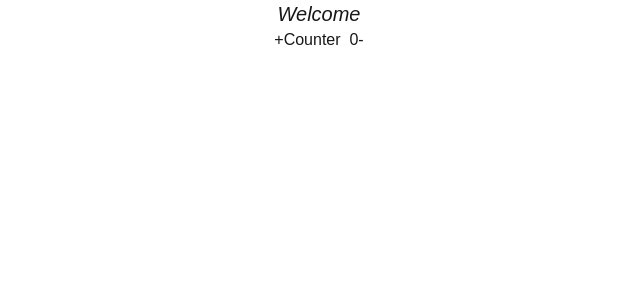
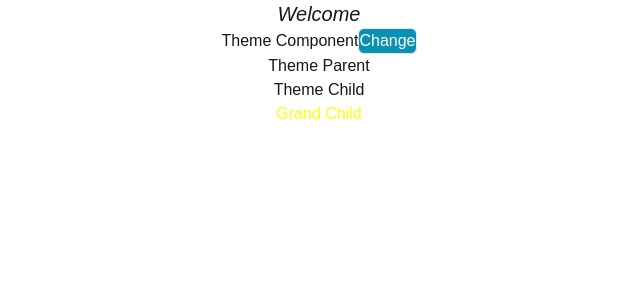
Before and after one commit to Minarkar22/Learning-React, a Next.js app: page / in a window 1280 px wide. Shown: the top 300 px of the page, without its empty margins (321-961 px from the left). Built offline with nearby package versions, Linux system fonts and the light colour scheme.

Commit message:
use of context

```diff
--- a/app/page.js
+++ b/app/page.js
@@ -1,3 +1,5 @@
+import ThemeComponents from "@/components/context/ThemeComponents";
+import WhyContext from "@/components/context/WhyContext";
 import ProductList from "@/components/ProductList";
 import CounterWithReducer from "@/components/reducer/CounterWithReducer";
 import Image from "next/image";
@@ -7,7 +9,9 @@ export default function Home() {
     <div className="text-center">
         <h1 className="text-xl italic">Welcome</h1>
         {/* <ProductList/> */}
-        <CounterWithReducer/>
+        {/* <CounterWithReducer/> */}
+        {/* <WhyContext/> */}
+        <ThemeComponents/>
     </div>
   );
 }
--- /dev/null
+++ b/components/context/ThemeComponents.js
@@ -0,0 +1,48 @@
+"use client";
+
+import { useContext, useState } from "react"
+import { ThemeContext } from "./ThemeContext"
+
+function GrandChild () {
+    const context = useContext(ThemeContext);
+    console.log("Child ", context);
+    return (<div style={context}>
+        Grand Child
+    </div>)
+}
+
+function Child (){
+    return (<div>
+        Theme Child
+        <GrandChild/>
+    </div>)
+}
+
+function Parent () {
+    return (<div>
+        Theme Parent
+        <Child/>
+    </div>)
+}
+
+export default function ThemeComponents() {
+    const [theme, setTheme] = useState({
+        color : "yellow"
+    });
+
+    const btnChangeTheme = () => {
+        setTheme({
+            color: 'blue'
+        });
+    };
+    return (<div>
+        Theme Component
+        <button type="button"
+                className="border rounded-md bg-cyan-600 text-white"
+                onClick={btnChangeTheme}>Change</button>
+        <ThemeContext.Provider value={theme}>
+            <Parent/>
+        </ThemeContext.Provider>
+
+    </div>)
+}
--- /dev/null
+++ b/components/context/ThemeContext.js
@@ -0,0 +1,5 @@
+import { createContext } from "react";
+
+export const ThemeContext = createContext({
+    color: 'blue'
+});
--- /dev/null
+++ b/components/context/WhyContext.js
@@ -0,0 +1,28 @@
+
+function Child ({message}) {
+    return(<div>
+        Child {message}
+    </div>)
+}
+
+function Parent({message}) {
+    return(<div>
+        Parent
+        <Child message={message}/>
+    </div>)
+}
+
+
+function GrandParent({message}) {
+    return(<div>
+        GrandParent
+        <Parent message={message}/>
+    </div>)
+}
+
+export default function WhyContext() {
+    return (<div>
+        WhyContext
+        <GrandParent message = {"Hello"}/>
+    </div>);
+}
```
